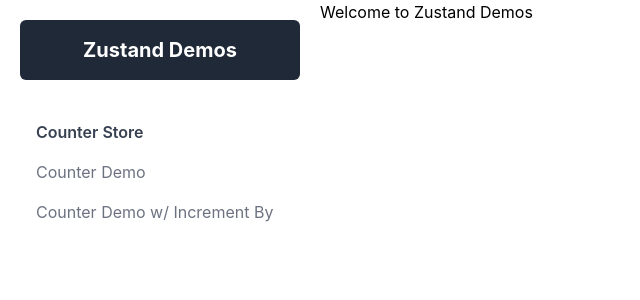
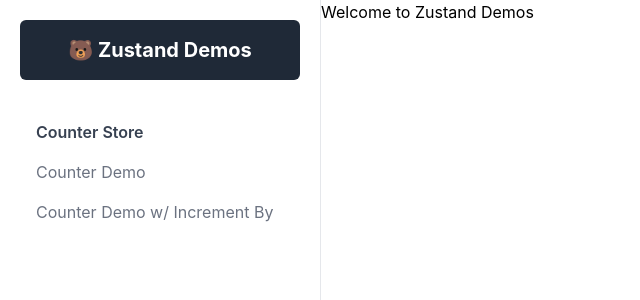
Before and after one commit to Blankeos/zustand-demos, a Next.js app: page / in a window 1280 px wide. Shown: the top 300 px of the page, without its empty margins (0-640 px from the left). Built offline with nearby package versions, Linux system fonts and the light colour scheme.

Commit message:
Implemented resizable handles on Side Nav

```diff
--- a/components/Layout.tsx
+++ b/components/Layout.tsx
@@ -6,7 +6,7 @@
 }
 const Layout: React.FC<LayoutProps> = ({ children }) => {
   return (
-    <div className="flex">
+    <div className="min-h-screen overflow-hidden flex">
       <Nav />
       <main className="flex-grow">{children}</main>
     </div>
--- a/components/Nav.tsx
+++ b/components/Nav.tsx
@@ -1,26 +1,42 @@
 import Link from "next/link";
+import { Resizable } from "re-resizable";
 import React from "react";
 
 const Nav = () => {
   return (
-    <nav className="flex flex-col gap-y-10 p-5 w-80">
-      <h1 className="bg-gray-800 px-5 py-4 text-white rounded-md font-bold text-xl text-center">
-        Zustand Demos
-      </h1>
+    <div className="border-r border-r-gray-200">
+      <Resizable
+        defaultSize={{
+          width: 320,
+          height: "100%",
+        }}
+        maxWidth="360px"
+        minWidth="207px"
+      >
+        <nav className="flex flex-col gap-y-10 p-5 w-ful">
+          <Link href="/">
+            <a className="bg-gray-800 px-5 py-4 text-white rounded-md font-bold text-xl text-center">
+              🐻 Zustand Demos
+            </a>
+          </Link>
           <div className="flex flex-col">
-        <h2 className="text-gray-700 font-semibold px-4 mb-2">Counter Store</h2>
+            <h2 className="text-gray-700 font-semibold px-4 mb-2">
+              Counter Store
+            </h2>
             <Link href="/counter/single">
-          <a className="text-gray-500 hover:bg-gray-100 px-4 py-2 rounded-md">
+              <a className="text-gray-500 hover:bg-gray-100 px-4 py-2 rounded-md truncate">
                 Counter Demo
               </a>
             </Link>
             <Link href="/counter/increment_by">
-          <a className="text-gray-500 hover:bg-gray-100 px-4 py-2 rounded-md">
+              <a className="text-gray-500 hover:bg-gray-100 px-4 py-2 rounded-md truncate">
                 Counter Demo w/ Increment By
               </a>
             </Link>
           </div>
         </nav>
+      </Resizable>
+    </div>
   );
 };
 
```
Also changed, not shown: 1 other file (tests, documents, lock files or other folders). Lines whose indentation alone changed are shown as unchanged.
